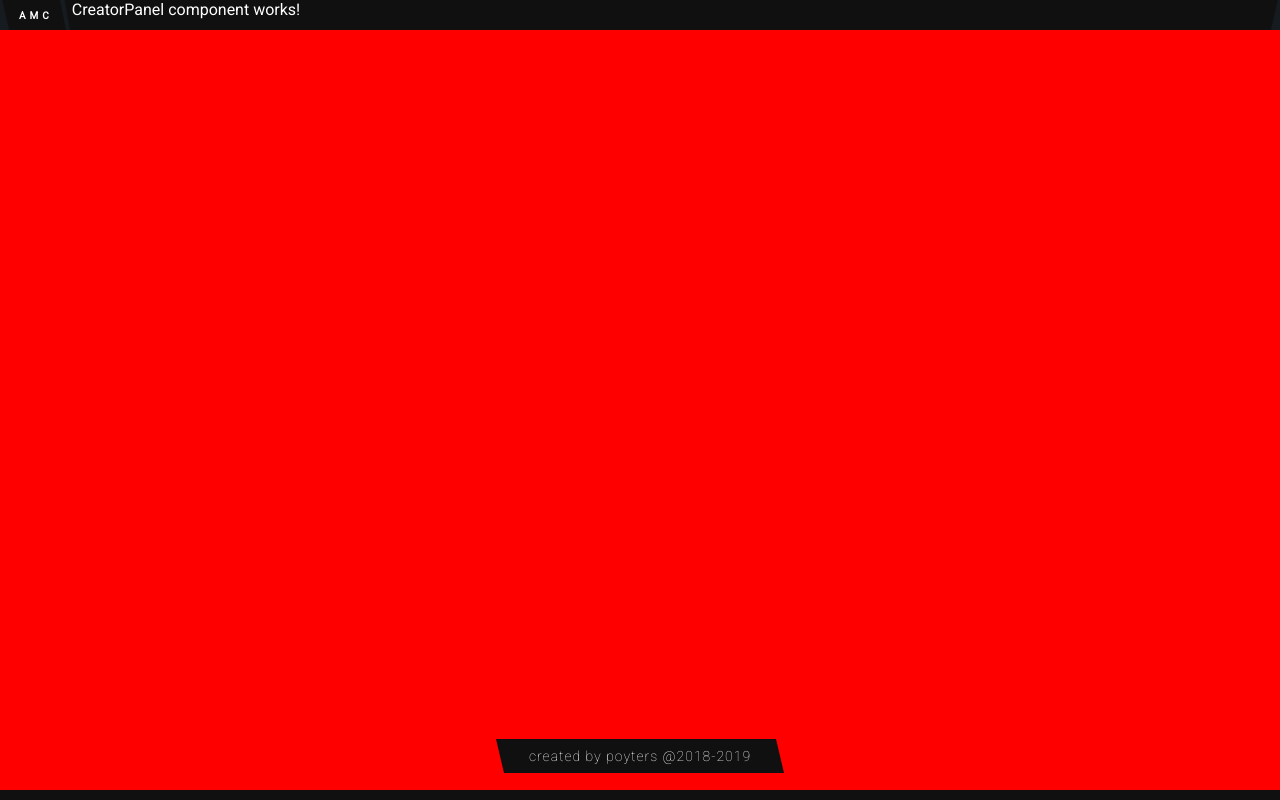
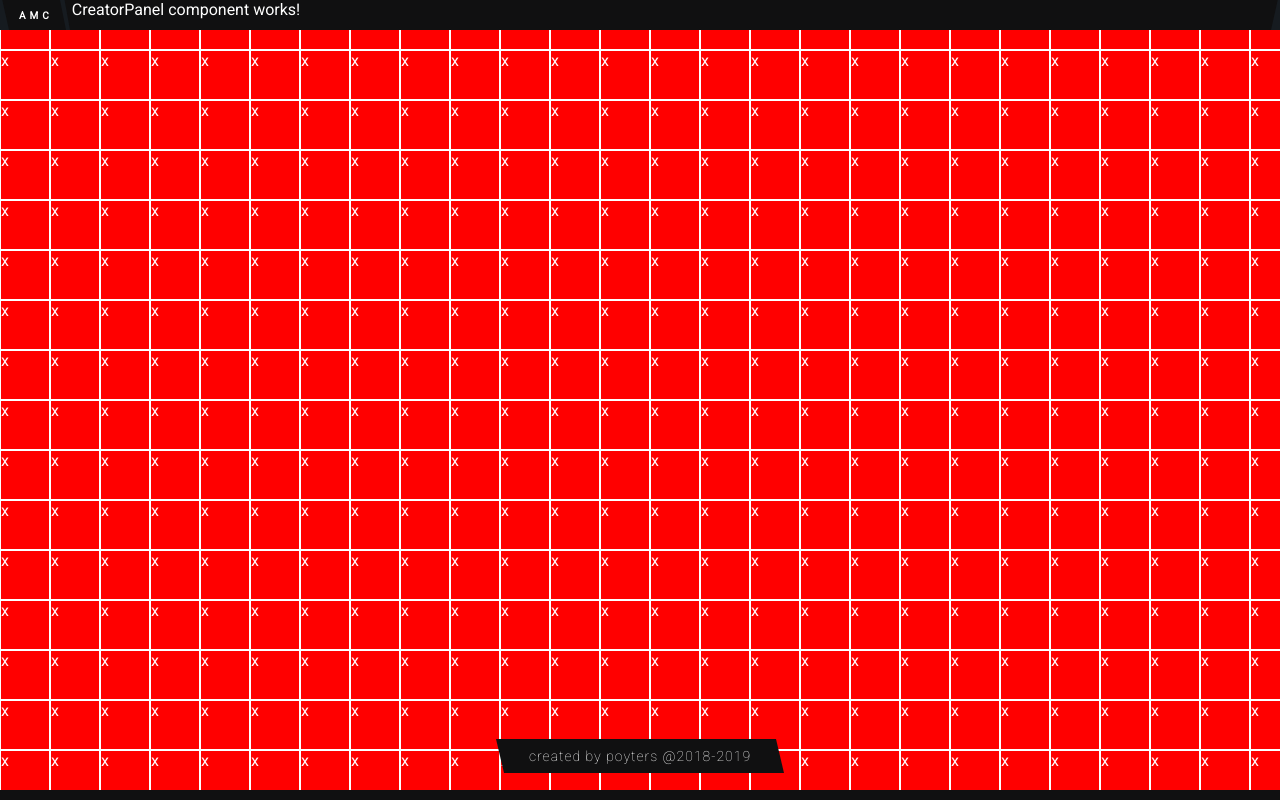
Before and after one commit to Poyters/angotia-world-creator, a React (Create React App) app: page /creator in a window 1280 px wide. Built offline with nearby package versions, Linux system fonts and the light colour scheme.

Commit message:
Create map fields

```diff
--- /dev/null
+++ b/src/assets/configs/creatorConfig.json
@@ -0,0 +1,5 @@
+{
+    "map": {
+        "fieldSize": 50
+    }
+}
--- a/src/assets/styles/components/_creator.scss
+++ b/src/assets/styles/components/_creator.scss
@@ -4,5 +4,5 @@
     height: 100vh;
     top: 0;
     left: 0;
-    overflow: auto;
+    overflow: hidden;
 }
--- a/src/assets/styles/components/map/_map.scss
+++ b/src/assets/styles/components/map/_map.scss
@@ -1,5 +1,8 @@
 .map {
     position: absolute;
+    display: flex;
+    flex-direction: row;
+    flex-wrap: wrap;
     z-index: 1;
 
     background: red;
--- /dev/null
+++ b/src/assets/styles/components/map/_mapField.scss
@@ -0,0 +1,12 @@
+.mapField {
+    display: flex;
+    box-sizing: border-box;
+
+    border: 1px solid #fff;
+
+    &__square {
+        flex: 1;
+        max-width: 25%;
+        border: 1px dotted #ccc;
+    }
+}
--- a/src/assets/styles/index.scss
+++ b/src/assets/styles/index.scss
@@ -16,3 +16,4 @@
 @import './components/creatorPanel/creatorPanel.scss';
 
 @import './components/map/map.scss';
+@import './components/map/mapField.scss';
--- a/src/components/map/Map.tsx
+++ b/src/components/map/Map.tsx
@@ -1,5 +1,6 @@
 import React from 'react';
 import { connect } from 'react-redux';
+import creatorConfig from '../../assets/configs/creatorConfig.json';
 
 //Import other components
 import MapField from './MapField';
@@ -13,14 +14,20 @@ interface IMap {
 }
 
 const Map: React.SFC<IMap> = ({ mapSize }) => {
+  const fieldSize = creatorConfig.map.fieldSize;
+
   const mapStyles = {
-    width: `${mapSize.x * 50}px`,
-    height: `${mapSize.y * 50}px`
+    width: `${mapSize.x * fieldSize}px`,
+    height: `${mapSize.y * fieldSize}px`
   }
+
+  const mapFields = [...Array(mapSize.x*mapSize.y)].map((el, index) => {
+    return <MapField key={index}/>
+  })
 
   return (
     <main className="map" style={mapStyles}>
-        Map component works!
+        {mapFields}
     </main>
   );
 }
--- a/src/components/map/MapField.tsx
+++ b/src/components/map/MapField.tsx
@@ -1,13 +1,21 @@
 import React from 'react';
+import creatorConfig from '../../assets/configs/creatorConfig.json';
 
 //Import other components
 import MapSquare from './MapSquare';
 
 
 const MapField: React.SFC = () => {
+  const fieldSize = creatorConfig.map.fieldSize;
+
+  const mapFieldStyles = {
+    width: `${fieldSize}px`,
+    height: `${fieldSize}px`
+  }
+
   return (
-    <div>
-        MapField component works!
+    <div className="mapField" style={mapFieldStyles}>
+      x
     </div>
   );
 }
```
